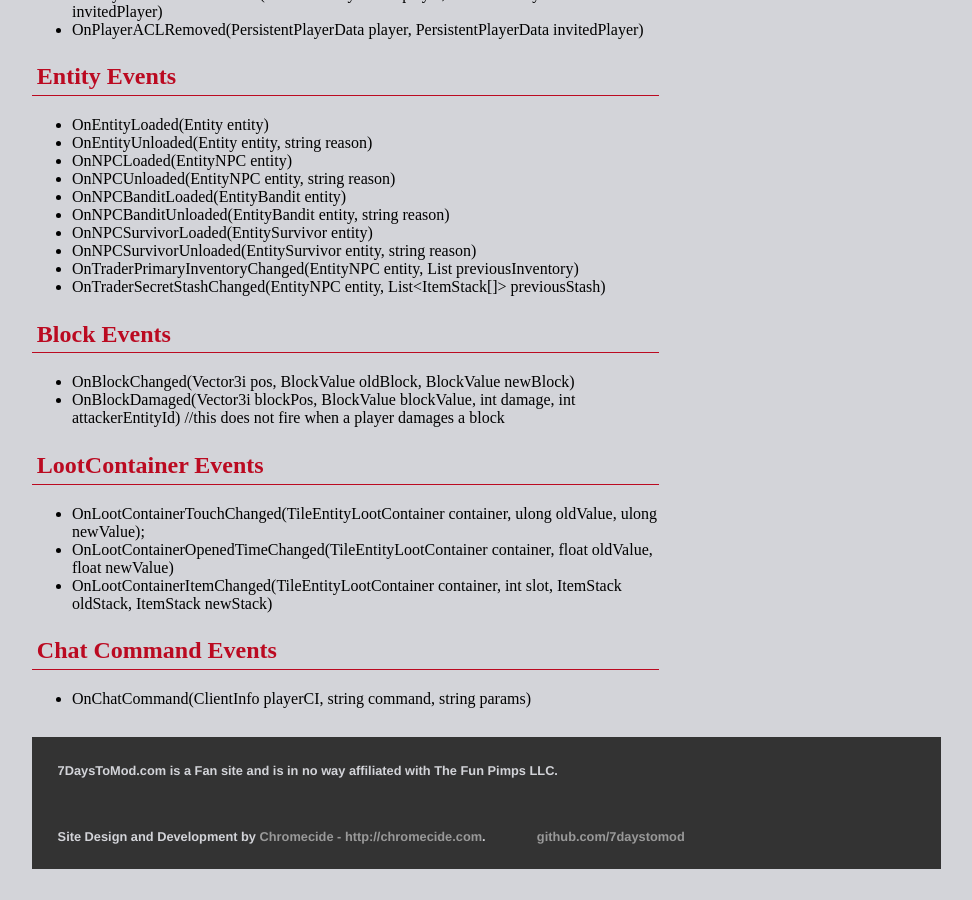
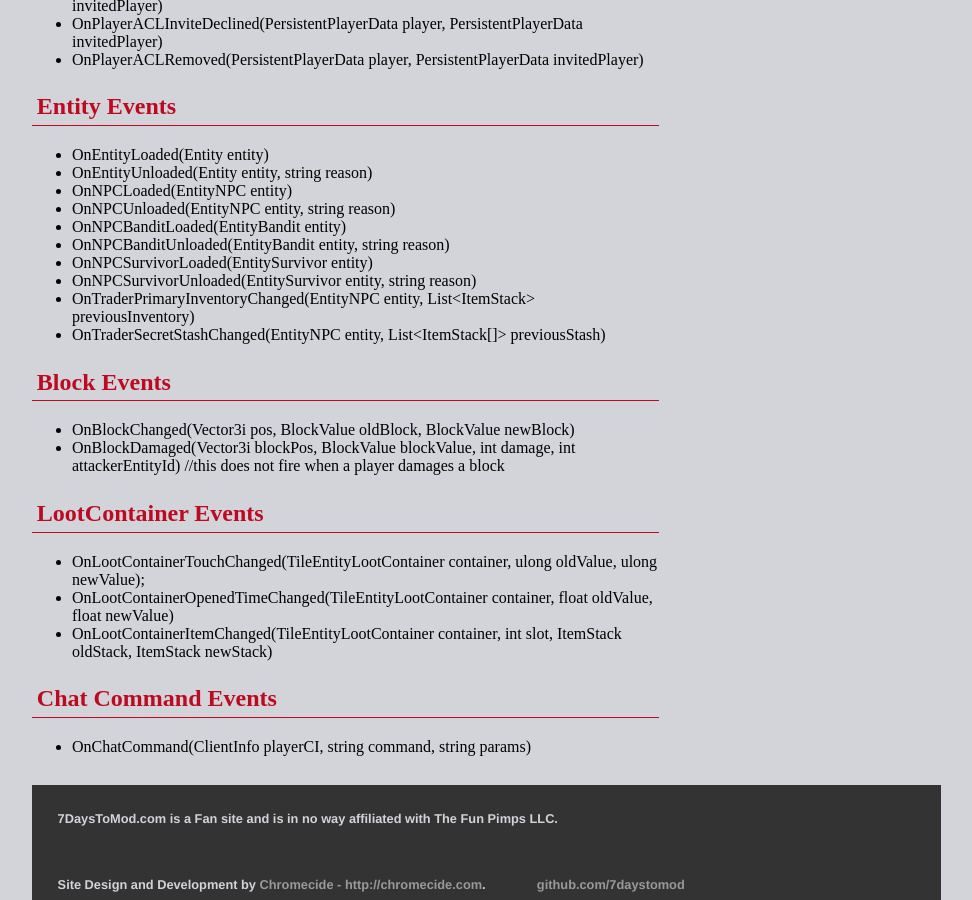
Before and after one commit to 7DaysToMod/7daystomod.github.io, a Jekyll site: the page built from mods/7dtmlib/docs/events.md, in a window 1280 px wide and 900 px high, scrolled down 1463 px. Shown: the whole window, without its empty margins (160-1132 px from the left). Built offline with Jekyll 4.4.1, drawn with Linux system fonts in a browser that asks for light colours; our own code applies the rules of GitHub Pages for plain Markdown files.

Commit message:
trying to get events page to work

````diff
--- a/mods/7dtmlib/docs/events.md
+++ b/mods/7dtmlib/docs/events.md
@@ -6,6 +6,7 @@ More detailed information will be available soon
 __Example__
 
 ```
+
 namespace MyCustomMod
 {
 	public class MyCustomMod: ModApiAbstract
@@ -17,6 +18,7 @@ namespace MyCustomMod
 		Log.Out(String.Format("Game Time: Day {0}, {1}:{2}", day, hour, minute));
 	}
 }
+
 ```
 
 ## Server Events
@@ -66,8 +68,8 @@ namespace MyCustomMod
 - OnNPCBanditUnloaded(EntityBandit entity, string reason)
 - OnNPCSurvivorLoaded(EntitySurvivor entity)
 - OnNPCSurvivorUnloaded(EntitySurvivor entity, string reason)
-- OnTraderPrimaryInventoryChanged(EntityNPC entity, List<ItemStack> previousInventory)
-- OnTraderSecretStashChanged(EntityNPC entity, List<ItemStack[]> previousStash)
+- OnTraderPrimaryInventoryChanged(EntityNPC entity, List&lt;ItemStack&gt; previousInventory)
+- OnTraderSecretStashChanged(EntityNPC entity, List&lt;ItemStack[]&gt; previousStash)
 
 ## Block Events
 - OnBlockChanged(Vector3i pos, BlockValue oldBlock, BlockValue newBlock)
````
